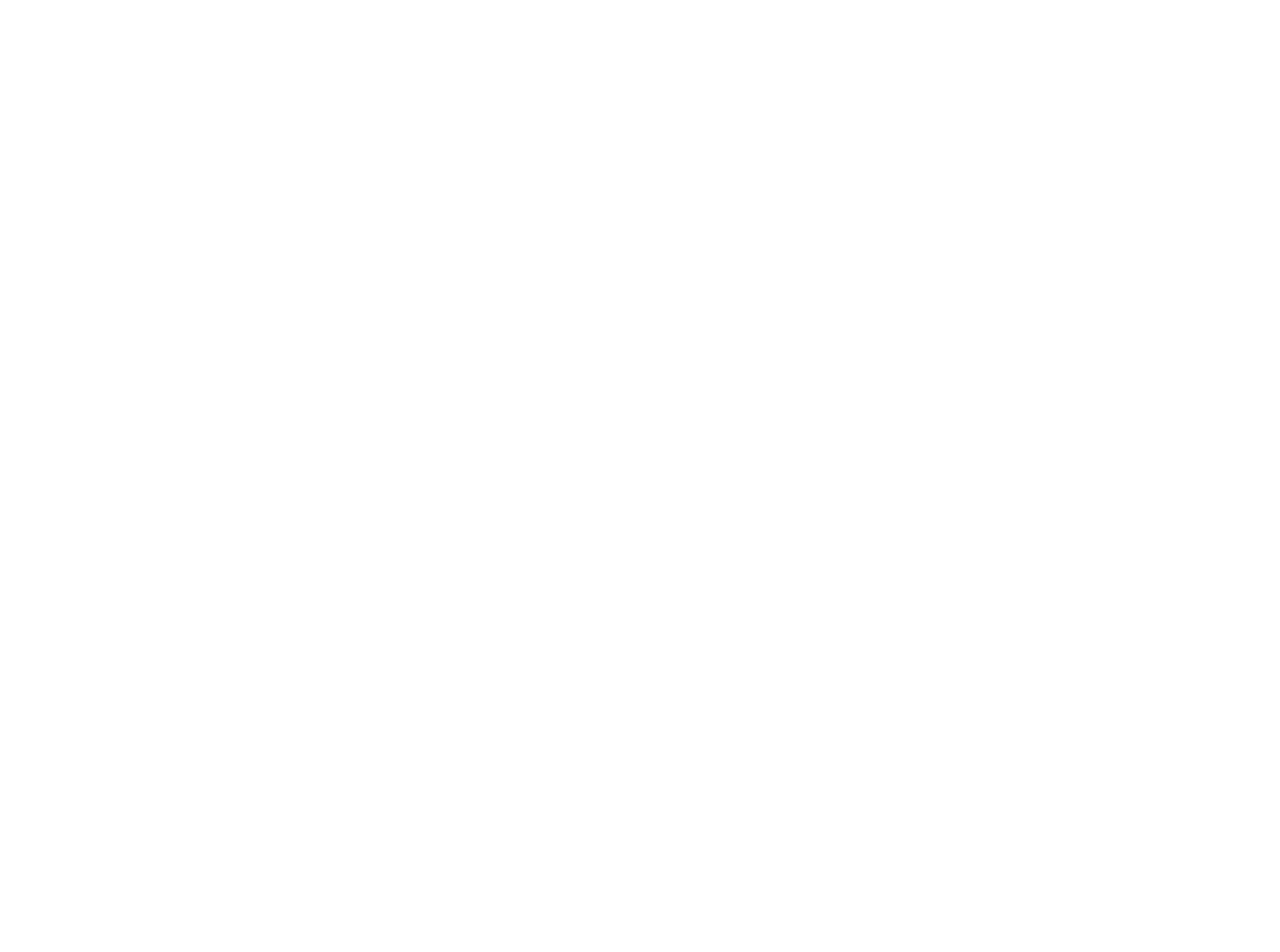
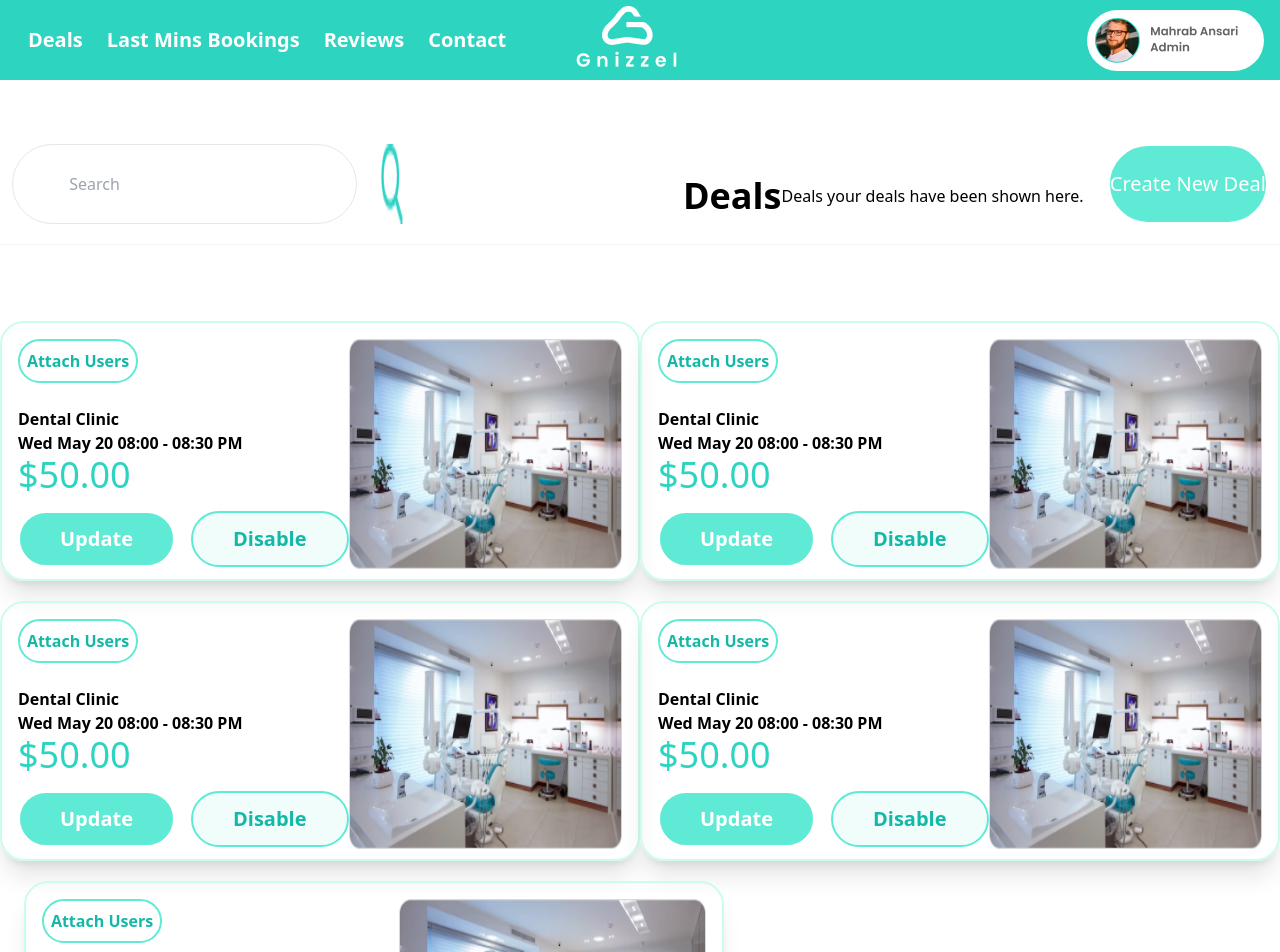
Before and after one commit to Wajeeha85/Gnizzel-Project, a React (Vite) app: page /deals2 in a window 1280 px wide. Before the commit this address had no page. Shown: the top 952 px of the page. Before the commit the page ends 800 px from the top, so only its background shows below. Built offline with nearby package versions, Linux system fonts and the light colour scheme.

Commit message:
change the name to deals2 and usersdeals

```diff
--- a/src/App.jsx
+++ b/src/App.jsx
@@ -3,11 +3,11 @@
 import { BrowserRouter as Router, Route, Routes } from "react-router-dom";
 import ForgotPassword from "./Components/ForgotPassword";
 import Image from "./Components/assets/images/Group 1000005317.jpg";
-import Bookings from "./Components/Deals/Last minute booking";
 import SignIn from "./Components/GetStarted.jsx/SignIn";
 import SignUp from "./Components/SignUp";
 import NewPassword from "./Components/NewPassword";
 import ContactUs from "./Components/ContactUs";
+import Deals2 from "./Components/Deals/Deals2";
 import Deals from "./Components/Deals/Deals";
 import CreateDeal from "./Components/Deals/CreateDeal";
 
@@ -17,7 +17,7 @@
       <Routes>
         <Route path="/signup" element={<SignUp />} />
         <Route path="/forgotpassword" element={<ForgotPassword />} />
-        <Route path="/lastminutebookings" element={<Bookings />} />
+        <Route path="/deals2" element={<Deals2 />} />
         <Route path="/signin" element={<SignIn />} />
 
         <Route path="/newpassword" element={<NewPassword />} />
--- a/src/Components/Deals/Last minute booking.jsx
+++ b/src/Components/Deals/Deals2.jsx
@@ -2,7 +2,7 @@
 import Logo from "../assets/images/Group 1000005195.png";
 import Author from "../assets/images/Group 1000005136.png";
 import SearchIcon from "../assets/images/Group (1).png";
-import Bookings from "./Bookings";
+import UsersDeals from "./UsersDeals";
 
 const Deals2 = () => {
   return (
@@ -50,16 +50,16 @@
         <hr className="  border-t-1 mt-5 border-gray-100 py-7 w-[1300px]" />
       </div>
       <div className="flex flex-direction-column  place-content-around ">
-        <Bookings />
-        <Bookings />
+        <UsersDeals />
+        <UsersDeals />
       </div>
 
       <div className="flex flex-direction-column  place-content-around ">
-        <Bookings />
-        <Bookings />
+        <UsersDeals />
+        <UsersDeals />
       </div>
       <div className="flex flex-direction-column  ml-6 mb-3">
-        <Bookings />
+        <UsersDeals />
       </div>
     </div>
   );
```
Also changed, not shown: src/Components/Deals/UsersDeals.jsx (renamed from src/Components/Deals/Bookings.jsx).
